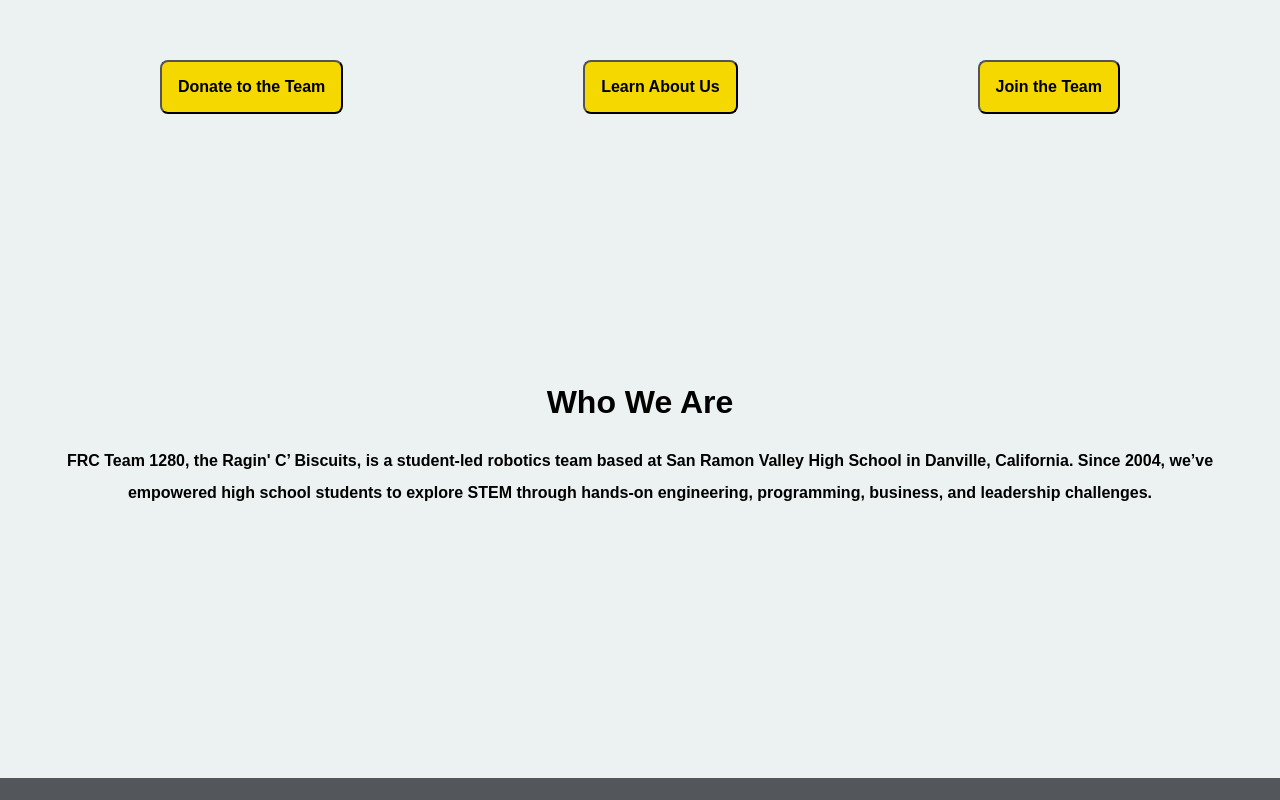
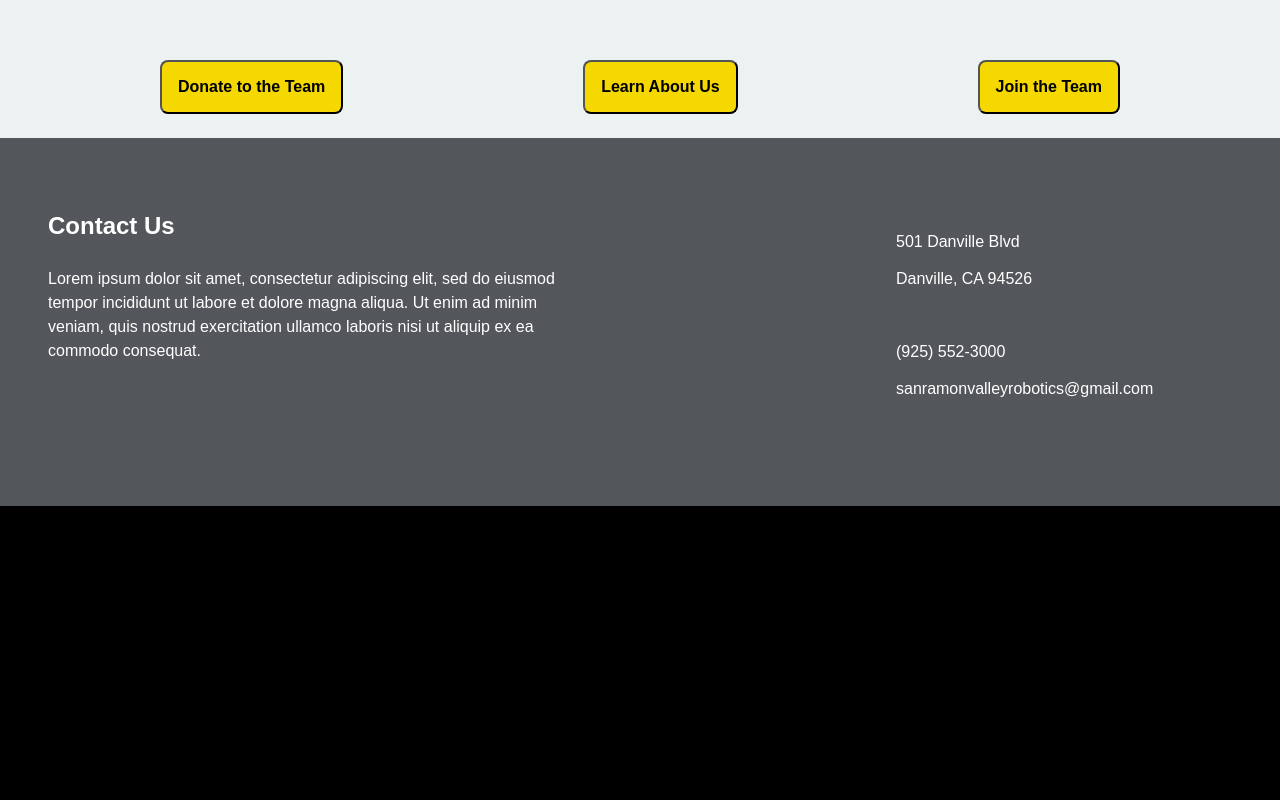
Before and after one commit to Team-1280/1280-website, a React (Vite) app in the folder app/: page / in a window 1280 px wide. Shown: the part 1220-2020 px from the top of the page. After the commit the page ends 1726 px from the top, so only its background shows below. Built offline with nearby package versions, Linux system fonts and the light colour scheme.

Commit message:
less jank heading

```diff
--- a/app/src/pages/Home.css
+++ b/app/src/pages/Home.css
@@ -24,6 +24,10 @@
     justify-content: center;
     z-index: 2;
     overflow: hidden;
+    white-space: nowrap;
+    overflow: hidden;
+    text-overflow: ellipsis;
+    max-width: 50vw;
 }
 .hero-text img {
     max-width: 30%;
@@ -104,41 +108,3 @@
 .action-button:hover{
     box-shadow: black 2px 2px;
 }
-.home-about-split-container {
-    display: flex;
-    width: 100%;
-    height: 80vh;
-}
-.part {
-    flex: 1;
-    box-sizing: border-box;
-}
-.image-half-about-split img {
-    width: 100%;
-    height: auto;
-    display: block;
-    object-fit: cover;
-    height: 80vh
-}
-.text-half-about-split {
-    display: flex;
-    flex-direction: column;
-    color: black;
-    justify-content: center;
-    text-align: center;
-    align-items:center;
-    background-color: #ECF1F2;
-    box-sizing: border-box;
-    padding: 2rem;
-}
-.about-split-heading {
-    font-weight: bold;
-    font-size: xx-large;
-}
-.about-split-text {
-    font-weight: bold;
-    font-size: medium;
-    overflow: hidden;
-    padding: 1.5rem;
-    line-height: 2;
-}
--- a/app/src/pages/Home.jsx
+++ b/app/src/pages/Home.jsx
@@ -1,4 +1,5 @@
 import './Home.css'
+import TeamImage from '/team.png'
 
 const Home = () => (
     <>
@@ -39,21 +40,7 @@
             </div>
         </section>
         <section>
-            <div className='home-about-split-container'>
-                <div className='part image-half-about-split'>
-                    <img src='./team.png' alt="Team 1280"/>
-                </div>
-                <div className='text-half-about-split'>
-                    <div className='about-split-heading'>
-                        Who We Are
-                    </div>
-                    <div className='about-split-text'>
-                        FRC Team 1280, the Ragin' C’ Biscuits, is a student-led robotics team based at San Ramon Valley High School in Danville, California.
-                        Since 2004, we’ve empowered high school students to explore STEM through hands-on engineering, programming, business, and leadership challenges.
 
-                    </div>
-                </div>
-            </div>
         </section>
     </>
 )
```
